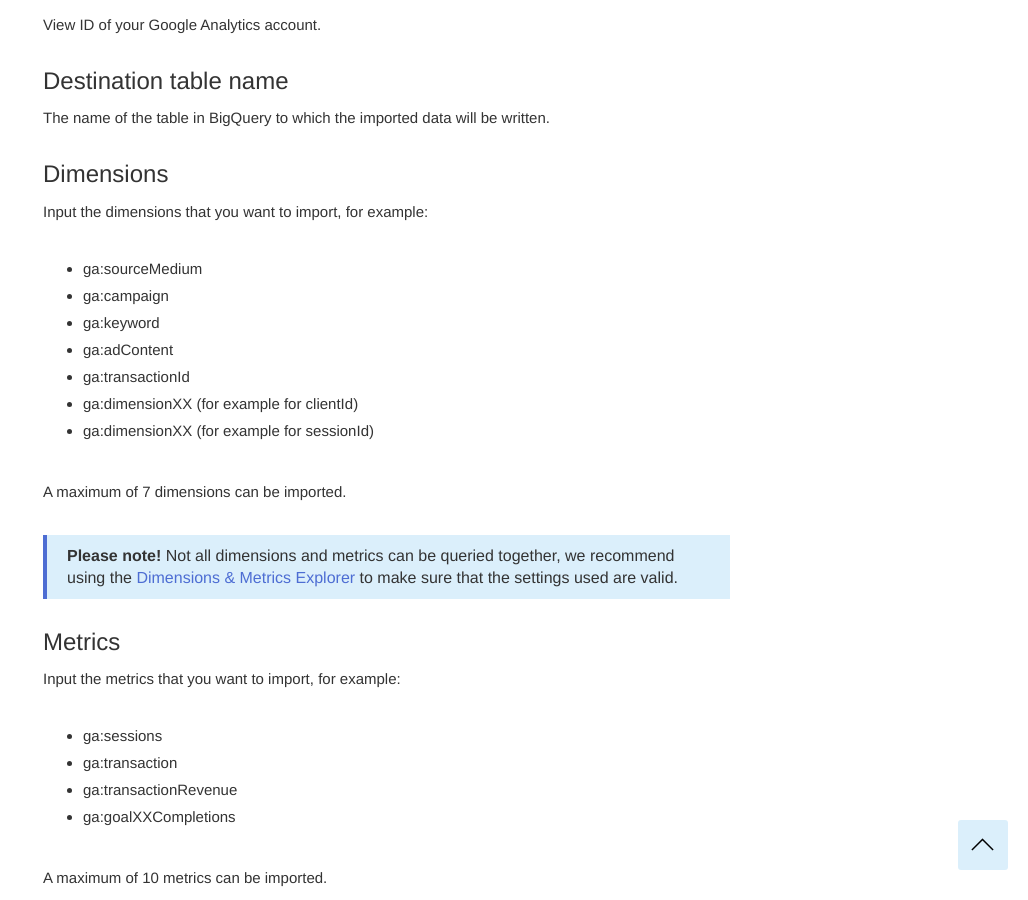
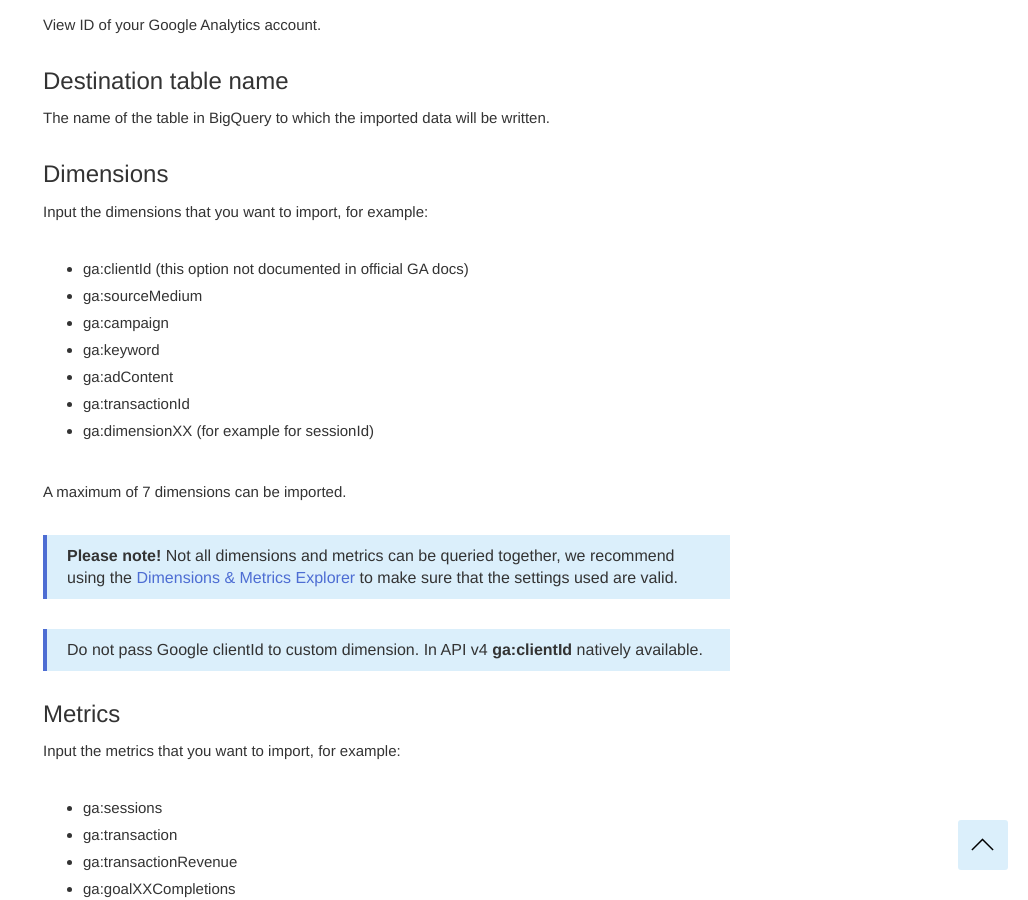
Before and after one commit to segmentstream-com/segmentstream-com.github.io, a Jekyll site: the page built from _docs/datasources/google analytics.md, in a window 1280 px wide and 900 px high, scrolled down 2224 px. Shown: the whole window, without its empty margins (252-1280 px from the left). Built offline with Jekyll 4.4.1, drawn with Linux system fonts in a browser that asks for light colours; nearby versions of some CDN libraries.

Commit message:
fixed google client id

```diff
--- a/_docs/datasources/google analytics.md
+++ b/_docs/datasources/google analytics.md
@@ -51,17 +51,19 @@ The name of the table in BigQuery to which the imported data will be written.
 
 ### <a name="dimensions"></a>Dimensions
 Input the dimensions that you want to import, for example:
+- ga:clientId (this option not documented in official GA docs)
 - ga:sourceMedium
 - ga:campaign
 - ga:keyword
 - ga:adContent
 - ga:transactionId
-- ga:dimensionXX (for example for clientId)
 - ga:dimensionXX (for example for sessionId)
 
 A maximum of 7 dimensions can be imported.
 
 >**Please note!** Not all dimensions and metrics can be queried together, we recommend using the [Dimensions & Metrics Explorer](https://ga-dev-tools.appspot.com/dimensions-metrics-explorer/) to make sure that the settings used are valid.
+
+>Do not pass Google clientId to custom dimension. In API v4 **ga:clientId** natively available.
 
 ### <a name="metrics"></a>Metrics
 Input the metrics that you want to import, for example:
```
